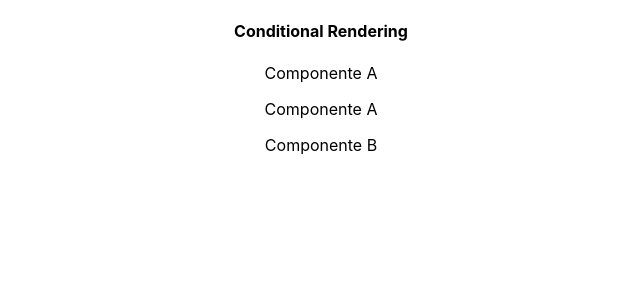
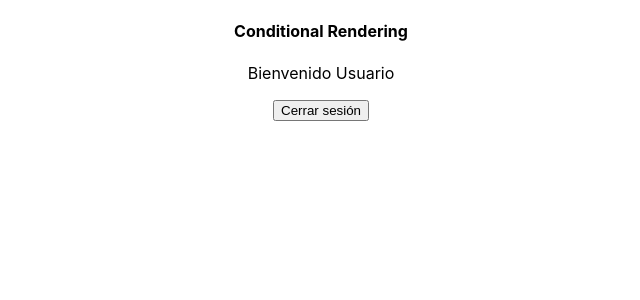
Before and after one commit to FennerEduardo/BeginReact, a React (Create React App) app: page / in a window 1280 px wide. Shown: the top 300 px of the page, without its empty margins (319-959 px from the left). Built offline with nearby package versions, Linux system fonts and the light colour scheme.

Commit message:
:fire: conditional rendering by state

```diff
--- a/src/sections/conditional.js
+++ b/src/sections/conditional.js
@@ -1,14 +1,19 @@
 import React, { Component } from "react";
 
-class ComponenteA extends Component {
+class LoginButton extends Component {
     render() {
-        return <p>Componente A</p>
+        return <button>Iniciar Sesión</button>
     }
 }
 
-class ComponenteB extends Component {
+class LogoutButton extends Component {
     render() {
-        return <p>Componente B</p>
+        return (
+            <div>
+                <p>Bienvenido Usuario</p>
+                <button>Cerrar sesión </button>
+            </div>
+        )
     }
 }
 
@@ -17,31 +22,20 @@
 
     constructor() {
         super()
-        this.state = { mostrarA: true }
+        this.state = { isUserLogged: false }
     }
 
-    useConditionalRendering = (mostrarA) => {
-        if (mostrarA) {
-            return <ComponenteA />;
-        }
-        return <ComponenteB />;
-    };
 
     render() {
-        const conditionalRender = this.state.mostrarA
-            ? <ComponenteA />
-            : <ComponenteB />
+
         return (
             <div>
                 <h4>Conditional Rendering</h4>
-                {/**mostrando condicionalmente con el metodo */}
-                {this.useConditionalRendering(this.state.mostrarA)}
-                {/**mostrando condicionalmente con una variable */}
-                {conditionalRender}
+
                 {/**Usando directamente el state para renderizar */}
-                {!this.state.mostrarA
-                    ? <ComponenteA />
-                    : <ComponenteB />}
+                {!this.state.isUserLogged
+                    ? <LogoutButton />
+                    : <LoginButton />}
             </div>
         )
     }
```
